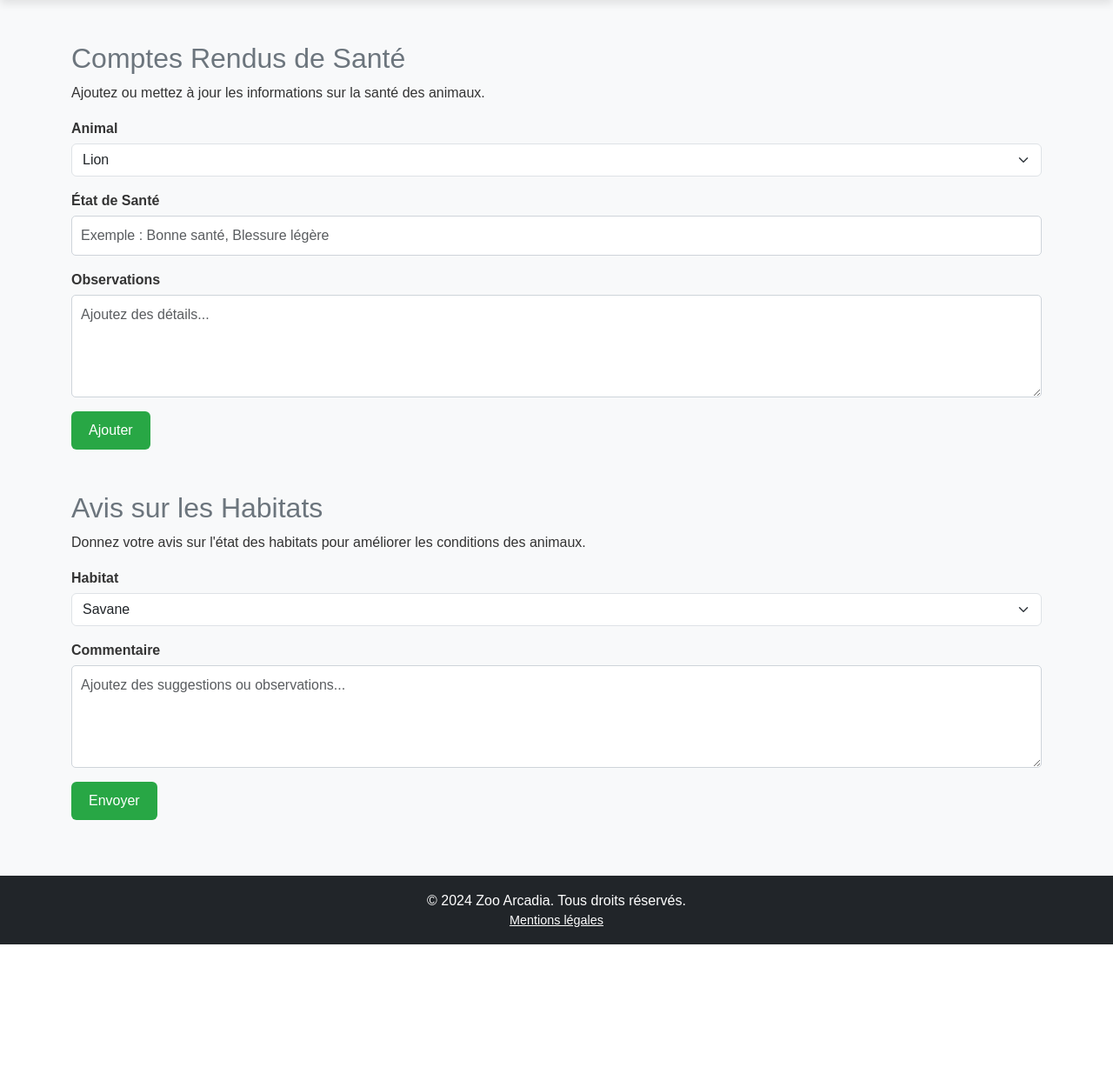
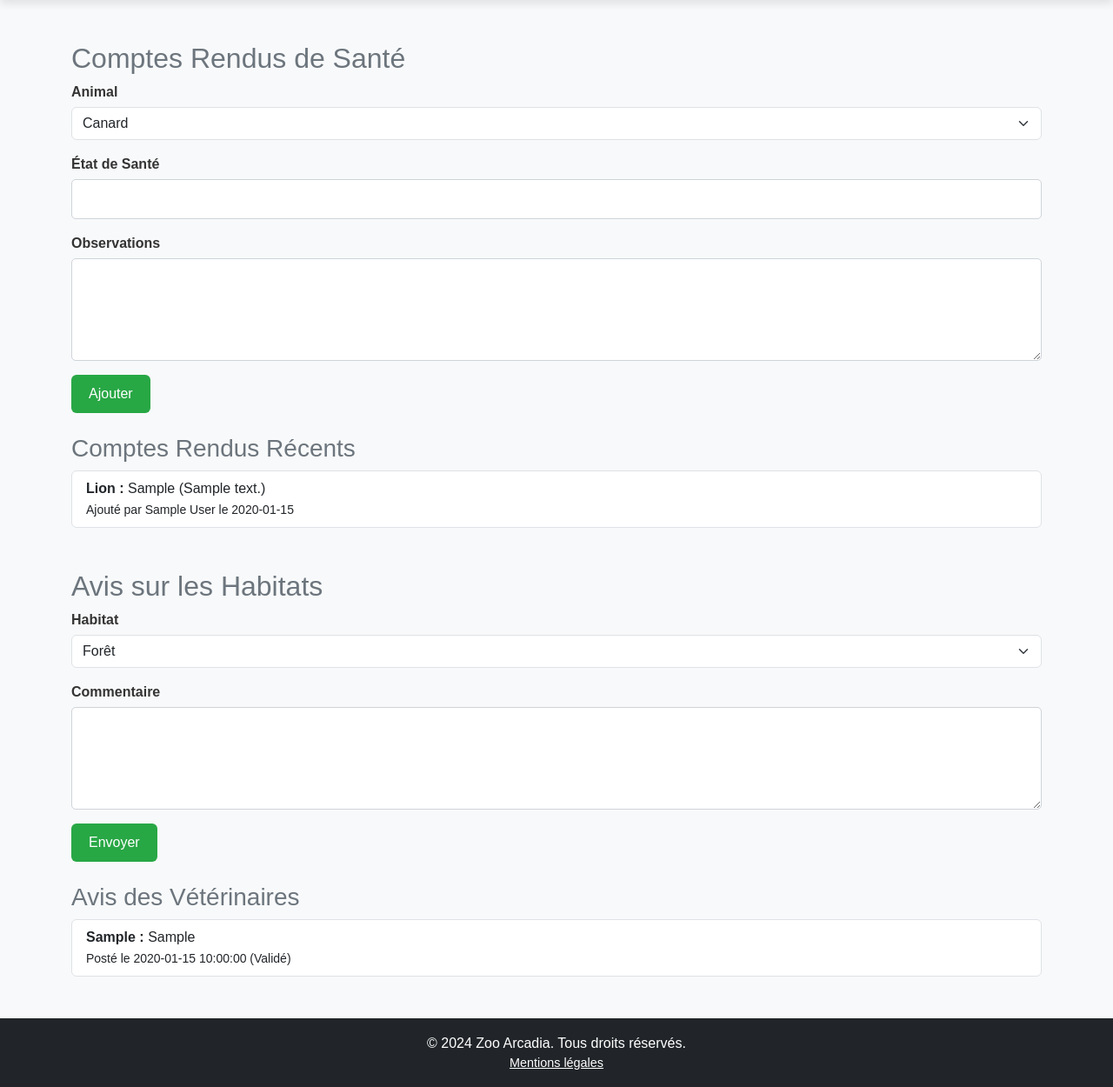
Before and after one commit to lotfi8-dev/www-zoo, a PHP site: page /pages/espace-veterinaire.php in a window 1280 px wide. Shown: the part 132-1382 px from the top of the page at 87% size. Before the commit the page ends 1218 px from the top, so only its background shows below. Run offline with PHP 8.4, Linux system fonts and the light colour scheme; the visitor is signed in with stand-in values (Sample User, id 1); data comes from the database, SQL or seed files in the repository; tables that the repository leaves empty hold one stand-in row (values such as "Sample post").

Commit message:
Espace veterinaire & Espace employe & Bug fixes around connexion

```diff
--- a/pages/connexion.php
+++ b/pages/connexion.php
@@ -1,9 +1,6 @@
 <?php
 if (session_status() === PHP_SESSION_NONE) {
     session_start();
-}
-ob_start();
-// secure cookies
     session_set_cookie_params([
         'lifetime' => 0,
         'path' => '/',
@@ -12,7 +9,8 @@ session_set_cookie_params([
         'httponly' => true,  // Prevent JS access to cookies
         'samesite' => 'Strict'  // Protect from cross-site request attacks
     ]);
-
+}
+ob_start();
 // Protection against XSS and Clickjacking
 header("X
 -Frame-Options: DENY");
--- a/pages/espace-veterinaire.php
+++ b/pages/espace-veterinaire.php
@@ -1,3 +1,71 @@
+<?php
+if (session_status() === PHP_SESSION_NONE) {
+    session_start();
+    session_set_cookie_params([
+        'lifetime' => 0,
+        'path' => '/',
+        'domain' => 'localhost',  // Make sure to set this to your actual domain if needed
+        'secure' => false,  // Set this to false as you're not using HTTPS
+        'httponly' => true,  // Prevent JS access to cookies
+        'samesite' => 'Strict'  // Protect from cross-site request attacks
+    ]);
+}
+require '../include/db_connect.php'; // Connexion à la base de données
+
+// Vérification de l'authentification (seuls les vétérinaires peuvent accéder)
+if (!isset($_SESSION['user_role']) || $_SESSION['user_role'] !== 'vet') {
+    header('Location: ../index.php');
+    exit();
+}
+
+// Ajout compte rendu de santé
+if ($_SERVER['REQUEST_METHOD'] === 'POST' && isset($_POST['ajouter_compte_rendu'])) {
+    $id_animal = $_POST['animal'];
+    $etat_sante = $_POST['etat_sante'];
+    $commentaire = $_POST['observations'];
+    $created_by = $_SESSION['user_id'];
+
+    $sql = "INSERT INTO comptes_rendus (id_animal, etat_sante, date, commentaire, created_by)
+            VALUES (?, ?, NOW(), ?, ?)";
+    $stmt = $pdo->prepare($sql);
+    $stmt->execute([$id_animal, $etat_sante, $commentaire, $created_by]);
+}
+
+// Ajout avis sur un habitat
+if ($_SERVER['REQUEST_METHOD'] === 'POST' && isset($_POST['ajouter_avis'])) {
+    $id_habitat = $_POST['habitat'];
+    $commentaire = $_POST['commentaire'];
+
+    $sql = "INSERT INTO review (pseudo, avis, created_at, is_approved)
+            VALUES (?, ?, NOW(), FALSE)";
+    $stmt = $pdo->prepare($sql);
+    $stmt->execute([$_SESSION['user_name'], $commentaire]);
+}
+
+// Récupérer la liste des animaux
+$animals = $pdo->query("SELECT id, nom FROM animal ORDER BY nom")->fetchAll(PDO::FETCH_ASSOC);
+
+// Récupérer la liste des habitats
+$habitats = $pdo->query("SELECT id, nom FROM habitat ORDER BY nom")->fetchAll(PDO::FETCH_ASSOC);
+
+// Récupérer les comptes rendus existants
+$comptes_rendus = $pdo->query("
+    SELECT c.id, a.nom AS animal, c.etat_sante, c.date, c.commentaire, u.name AS veterinaire
+    FROM comptes_rendus c
+    JOIN animal a ON c.id_animal = a.id
+    JOIN users u ON c.created_by = u.id
+    ORDER BY c.date DESC
+")->fetchAll(PDO::FETCH_ASSOC);
+
+// Récupérer les avis sur les habitats
+$avis_habitats = $pdo->query("
+    SELECT id, pseudo, avis, created_at, is_approved
+    FROM review
+    ORDER BY created_at DESC
+")->fetchAll(PDO::FETCH_ASSOC);
+?>
+
+<!DOCTYPE html>
 <html lang="fr">
 <head>
     <meta charset="UTF-8">
@@ -7,65 +75,84 @@
     <link rel="stylesheet" href="/css/espace-employe.css">
 </head>
 <body>
-    <!-- Barre de navigation -->
     <?php include '../include/navbar.php'; ?>
 
-    <!-- Header -->
     <header class="bg-success text-white text-center py-3">
         <h1>Espace Vétérinaire</h1>
         <p>Gérez les comptes rendus de santé et les avis sur les habitats</p>
     </header>
 
-    <!-- Section Comptes Rendus de Santé -->
     <main class="container py-5">
+        <!-- Section Comptes Rendus de Santé -->
         <section class="mb-5">
             <h2 class="text-secondary">Comptes Rendus de Santé</h2>
-            <p>Ajoutez ou mettez à jour les informations sur la santé des animaux.</p>
-            <form class="mb-3">
+            <form method="POST" class="mb-3">
                 <div class="mb-3">
                     <label for="animal" class="form-label">Animal</label>
-                    <select id="animal" class="form-select">
-                        <option value="lion">Lion</option>
-                        <option value="girafe">Girafe</option>
-                        <option value="elephant">Éléphant</option>
+                    <select id="animal" name="animal" class="form-select">
+                        <?php foreach ($animals as $animal): ?>
+                            <option value="<?= $animal['id'] ?>"><?= htmlspecialchars($animal['nom']) ?></option>
+                        <?php endforeach; ?>
                     </select>
                 </div>
                 <div class="mb-3">
-                    <label for="etat" class="form-label">État de Santé</label>
-                    <input type="text" id="etat" class="form-control" placeholder="Exemple : Bonne santé, Blessure légère">
+                    <label for="etat_sante" class="form-label">État de Santé</label>
+                    <input type="text" id="etat_sante" name="etat_sante" class="form-control" required>
                 </div>
                 <div class="mb-3">
                     <label for="observations" class="form-label">Observations</label>
-                    <textarea id="observations" class="form-control" rows="4" placeholder="Ajoutez des détails..."></textarea>
+                    <textarea id="observations" name="observations" class="form-control" rows="4"></textarea>
                 </div>
-                <button type="submit" class="btn btn-success">Ajouter</button>
+                <button type="submit" name="ajouter_compte_rendu" class="btn btn-success">Ajouter</button>
             </form>
+
+            <!-- Affichage des comptes rendus -->
+            <h3 class="text-secondary mt-4">Comptes Rendus Récents</h3>
+            <ul class="list-group">
+                <?php foreach ($comptes_rendus as $cr): ?>
+                    <li class="list-group-item">
+                        <strong><?= htmlspecialchars($cr['animal']) ?> :</strong>
+                        <?= htmlspecialchars($cr['etat_sante']) ?>
+                        (<?= htmlspecialchars($cr['commentaire']) ?>)
+                        <br><small>Ajouté par <?= htmlspecialchars($cr['veterinaire']) ?> le <?= $cr['date'] ?></small>
+                    </li>
+                <?php endforeach; ?>
+            </ul>
         </section>
 
         <!-- Section Avis sur les Habitats -->
         <section>
             <h2 class="text-secondary">Avis sur les Habitats</h2>
-            <p>Donnez votre avis sur l'état des habitats pour améliorer les conditions des animaux.</p>
-            <form class="mb-3">
+            <form method="POST" class="mb-3">
                 <div class="mb-3">
                     <label for="habitat" class="form-label">Habitat</label>
-                    <select id="habitat" class="form-select">
-                        <option value="savane">Savane</option>
-                        <option value="jungle">Jungle</option>
-                        <option value="marais">Marais</option>
-                        <option value="foret">Forêt</option>
+                    <select id="habitat" name="habitat" class="form-select">
+                        <?php foreach ($habitats as $habitat): ?>
+                            <option value="<?= $habitat['id'] ?>"><?= htmlspecialchars($habitat['nom']) ?></option>
+                        <?php endforeach; ?>
                     </select>
                 </div>
                 <div class="mb-3">
                     <label for="commentaire" class="form-label">Commentaire</label>
-                    <textarea id="commentaire" class="form-control" rows="4" placeholder="Ajoutez des suggestions ou observations..."></textarea>
+                    <textarea id="commentaire" name="commentaire" class="form-control" rows="4"></textarea>
                 </div>
-                <button type="submit" class="btn btn-success">Envoyer</button>
+                <button type="submit" name="ajouter_avis" class="btn btn-success">Envoyer</button>
             </form>
+
+            <!-- Affichage des avis -->
+            <h3 class="text-secondary mt-4">Avis des Vétérinaires</h3>
+            <ul class="list-group">
+                <?php foreach ($avis_habitats as $avis): ?>
+                    <li class="list-group-item">
+                        <strong><?= htmlspecialchars($avis['pseudo']) ?> :</strong>
+                        <?= htmlspecialchars($avis['avis']) ?>
+                        <br><small>Posté le <?= $avis['created_at'] ?> <?= $avis['is_approved'] ? '(Validé)' : '(En attente de validation)' ?></small>
+                    </li>
+                <?php endforeach; ?>
+            </ul>
         </section>
     </main>
 
-    <!-- Footer -->
     <?php include '../include/footer.php'; ?>
 </body>
 </html>
```
Also changed, not shown: pages/Reservation.php (+28 -49 lines), pages/admin-dashboard.php (+8 -9 lines). Lines whose indentation alone changed are shown as unchanged.
